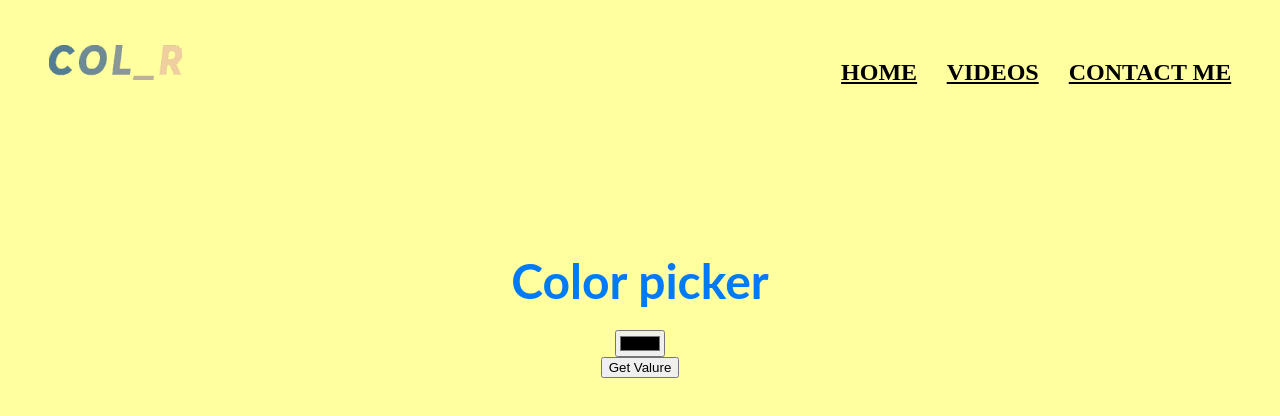
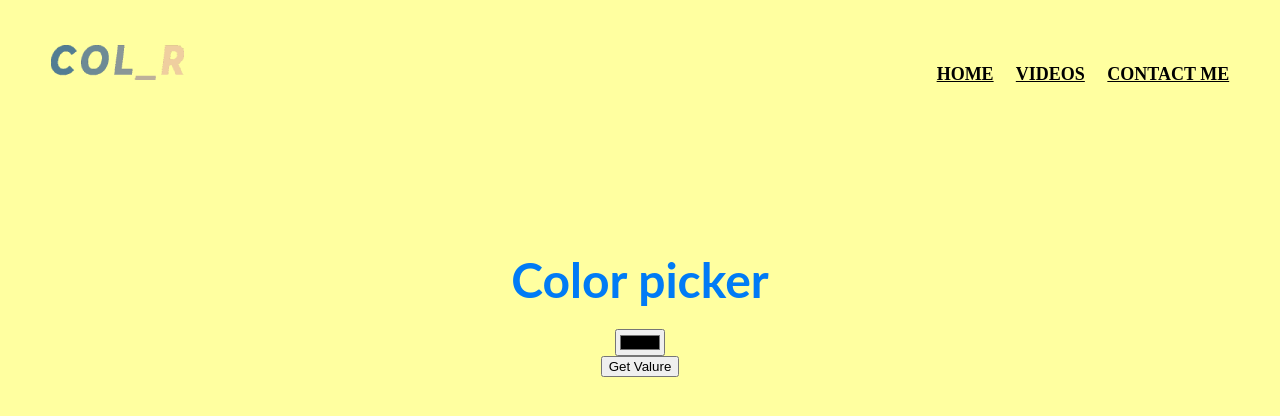
Before and after one commit to Naffets0/color-picker, a plain HTML site: page index.html in a window 1280 px wide. Drawn offline with Linux system fonts and the light colour scheme.

Commit message:
Update index.html

```diff
--- a/index.html
+++ b/index.html
@@ -17,7 +17,8 @@
 		&nbsp;&nbsp;&nbsp;&nbsp;&nbsp;&nbsp;&nbsp;&nbsp;&nbsp;&nbsp;&nbsp;&nbsp;&nbsp;&nbsp;&nbsp;&nbsp;&nbsp;&nbsp;&nbsp;
 		&nbsp;&nbsp;&nbsp;&nbsp;&nbsp;&nbsp;&nbsp;&nbsp;&nbsp;&nbsp;&nbsp;&nbsp;&nbsp;&nbsp;&nbsp;&nbsp;&nbsp;&nbsp;&nbsp;
 		&nbsp;&nbsp;&nbsp;&nbsp;&nbsp;&nbsp;&nbsp;&nbsp;&nbsp;&nbsp;&nbsp;&nbsp;&nbsp;&nbsp;&nbsp;&nbsp;&nbsp;&nbsp;&nbsp;
-		<font face="cinzel" size="5">
+		&nbsp;&nbsp;&nbsp;&nbsp;&nbsp;&nbsp;&nbsp;&nbsp;&nbsp;&nbsp;&nbsp;&nbsp;&nbsp;&nbsp;&nbsp;&nbsp;&nbsp;&nbsp;&nbsp;
+		<font face="cinzel" size="4">
 			<a href="#">HOME</a>&nbsp;&nbsp;&nbsp;&nbsp;
 			<a href="#">VIDEOS</a>&nbsp;&nbsp;&nbsp;&nbsp;
 			<a href="#">CONTACT ME</a>
```
